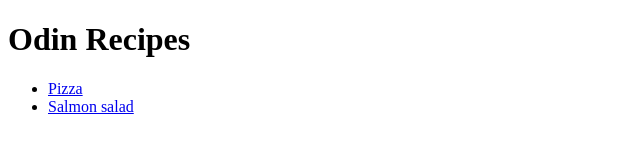
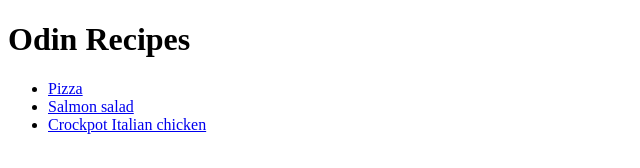
Before and after one commit to augustusVIII/odin-recipes, a plain HTML site: page index.html in a window 1280 px wide. Shown: the whole page, without its empty margins (0-640 px from the left). Drawn offline with Linux system fonts and the light colour scheme.

Commit message:
add link to crockpot italian chicken

```diff
--- a/index.html
+++ b/index.html
@@ -12,6 +12,7 @@
         <ul>
         <li><a href="./recipes/pizza.html" target="_blank" rel="noopener noreferrer">Pizza</a></li>
         <li><a href="./recipes/salmon-salad.html" target="_blank" rel=""noopener noreferrer>Salmon salad</a></li>
+        <li><a href="./recipes/crockpot-italian-chicken.html" target="_blank" rel="noopener noreferrer">Crockpot Italian chicken</a></li>
         </ul>
     </body>
 
```
